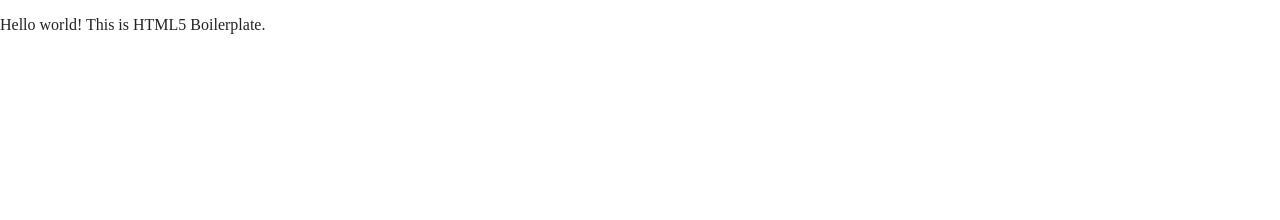
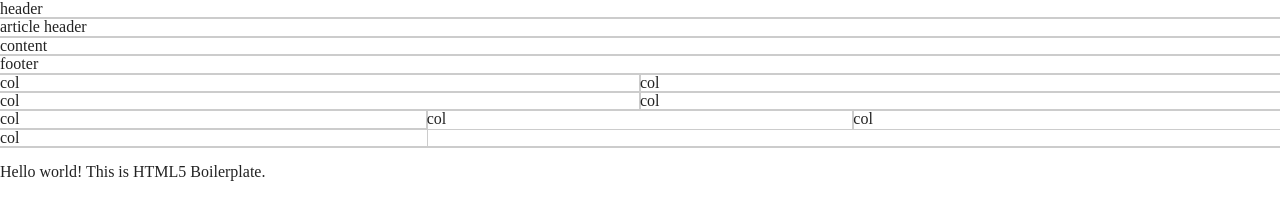
Before and after one commit to Baaam0/Week03, a website built with Parcel: page index.html in a window 1280 px wide. Built offline with nearby package versions, Linux system fonts and the light colour scheme.

Commit message:
layout changed

```diff
--- a/css/main.css
+++ b/css/main.css
@@ -11,9 +11,19 @@
    Base styles: opinionated defaults
    ========================================================================== */
 
+
+footer,
+header,
+main,
+div,
+section {
+  outline: 1px solid #ccc;
+}
+
+
 html {
   color: #222;
-  font-size: 1em;
+  font-size: 1em; /* 16px */
   line-height: 1.4;
 }
 
@@ -87,9 +97,86 @@
    Author's custom styles
    ========================================================================== */
 
+.g-container {
+  display:grid;
+  max-width: 85rem;
+  margin: 0 auto;
+
+
+}
+
 /* ==========================================================================
    Helper classes
    ========================================================================== */
+
+/* Small only */
+@media screen and (max-width: 39.9375em) {}
+
+/* Medium and up */
+@media screen and (min-width: 40em) {
+
+  .m-col-1 {
+    grid-template-columns: 1fr;
+  }
+
+  .m-col-2 {
+    grid-template-columns: repeat(2, 1fr);
+  }
+  .m-col-3 {
+    grid-template-columns: repeat(3, 1fr);
+  }
+  .m-col-4 {
+    grid-template-columns: repeat(4, 1fr);
+  }
+  .m-col-5 {
+    grid-template-columns: repeat(5, 1fr);
+  }
+  .m-col-6 {
+    grid-template-columns: repeat(6, 1fr);
+  }
+
+
+
+
+}
+
+/* Medium only */
+@media screen and (min-width: 40em) and (max-width: 63.9375em) {}
+
+/* Large and up */
+@media screen and (min-width: 64em) {}
+
+/* Large only */
+@media screen and (min-width: 64em) and (max-width: 74.9375em) {
+
+  .l-col-1 {
+    grid-template-columns: 1fr;
+  }
+
+  .l-col-2 {
+    grid-template-columns: repeat(2, 1fr);
+  }
+  .l-col-3 {
+    grid-template-columns: repeat(3, 1fr);
+  }
+  .l-col-4 {
+    grid-template-columns: repeat(4, 1fr);
+  }
+  .l-col-5 {
+    grid-template-columns: repeat(5, 1fr);
+  }
+  .l-col-6 {
+    grid-template-columns: repeat(6, 1fr);
+  }
+  .l-col-7 {
+    grid-template-columns: repeat(7, 1fr);
+  }
+  .l-col-8 {
+    grid-template-columns: repeat(8, 1fr);
+  }
+
+}
+
 
 /*
  * Hide visually and from screen readers
--- a/index.html
+++ b/index.html
@@ -24,14 +24,14 @@
 
 <body class="page home">
 <header class="page_header">
-
+header
 </header>
 
 <main class="page_main">
-  <article class="article">
-    <header class="article_header"> </header>
-    <div class="article_content"></div>
-    <footer class="article_footer"></footer>
+  <article class="article g-container">
+    <header class="article_header">article header</header>
+    <div class="article_content"> content </div>
+    <footer class="article_footer">footer</footer>
 
   </article>
 <div class="sidebar">
@@ -40,17 +40,17 @@
 
 </main>
 
-<section class="products">
-  <div class="column"></div>
-  <div class="column"></div>
-  <div class="column"></div>
-  <div class="column"></div>
+<section class="products g-container m-col-2 l-col4">
+  <div class="column">col</div>
+  <div class="column">col</div>
+  <div class="column">col</div>
+  <div class="column">col</div>
 </section>
-<section class="products">
-  <div class="column"></div>
-  <div class="column"></div>
-  <div class="column"></div>
-  <div class="column"></div>
+<section class="products g-container m-col-3">
+  <div class="column">col</div>
+  <div class="column">col</div>
+  <div class="column">col</div>
+  <div class="column">col</div>
 </section>
 
 
```
